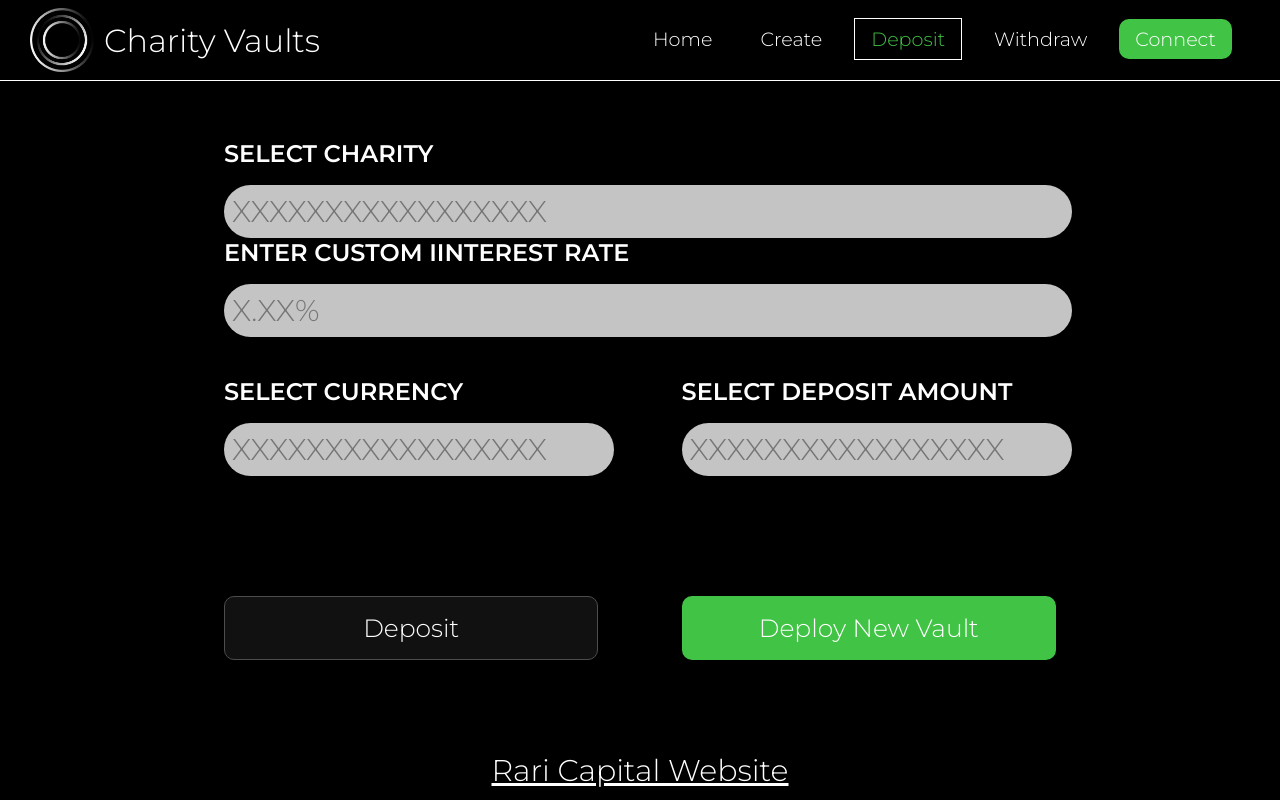
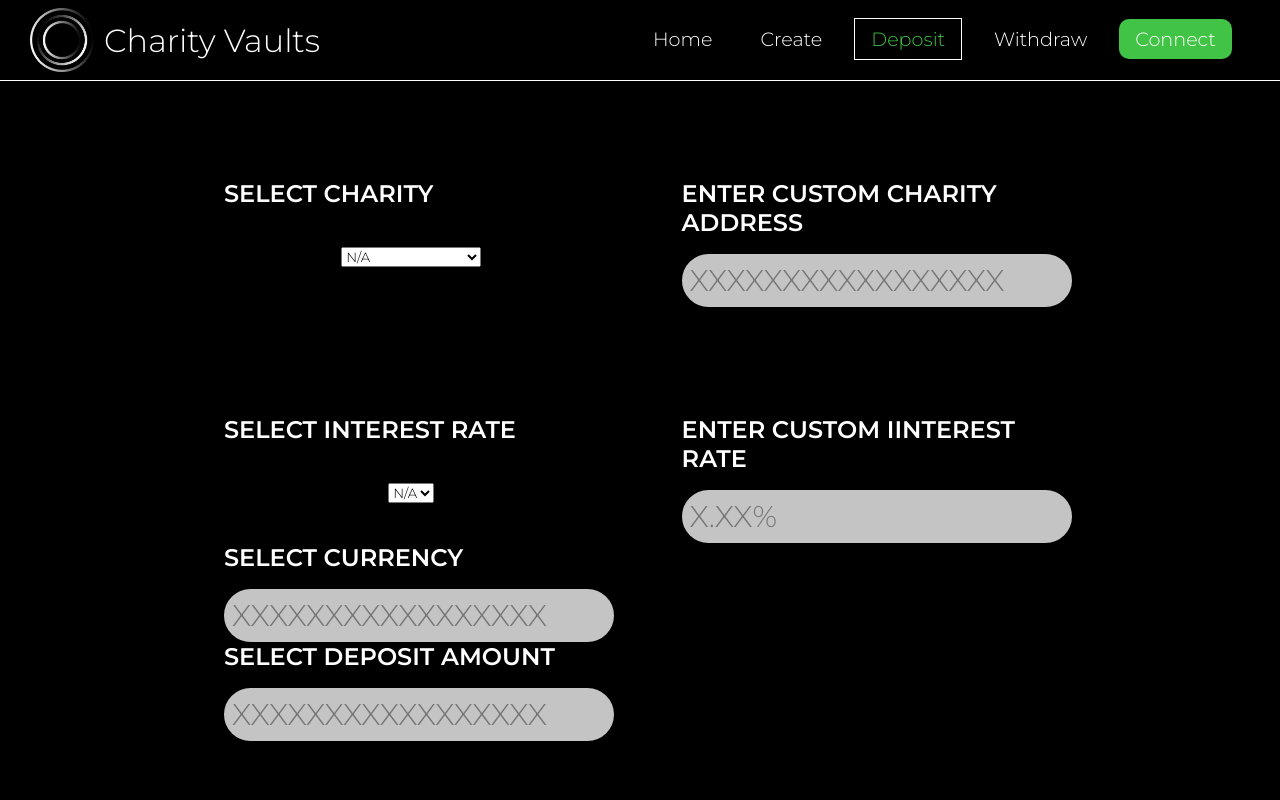
Before and after one commit to Rari-Capital/charity-vaults-ui, a React (Create React App) app: page /deposit in a window 1280 px wide. Shown: the top 800 px of the page. Built offline with nearby package versions, Linux system fonts and the light colour scheme.

Commit message:
added all major deposit components

```diff
--- /dev/null
+++ b/src/components/Pages/Deposit.css
@@ -0,0 +1,9 @@
+.centered-input-container {
+	width: 50%;
+	margin: auto;
+	padding: 10px;
+    margin-top: 5vh;
+    display: flex;
+    flex-direction: row;
+	justify-content: space-between;
+}
--- a/src/components/Pages/Deposit.js
+++ b/src/components/Pages/Deposit.js
@@ -1,39 +1,9 @@
-// import React from 'react'
-// import Page from "../Page/Page"
 import React, { useState } from 'react'
 import Page from "../Page/Page"
 import Button from "../Button/Button"
 import Input from "../Input/Input"
 import Modal from "../Modal/Modal"
 import InputHeader from "../Input/InputHeader"
-//import "./Create.css"
-
-// const Deposit = () => {
-//     const [charityAddress, setCharityAddress] = useState(null);
-//     const [giftRate, setGiftRate] = useState(null);
-//     const [charityName, setCharityName] = useState(null);
-
-//     const [showReferralModal, setShowReferralModal] = useState(false);
-//     const [referralLink, setReferralLink] = useState(null)
-
-//     const generateReferralLink = () => {
-//         var getUrl = window.location;
-//         var baseUrl = getUrl .protocol + "//" + getUrl.host + "/";
-
-//         let referralLink;
-//         if (!charityAddress) {
-//             referralLink = "Must provide a charity wallet address.";
-//         } else if (!giftRate) {
-//             referralLink = "Must provide a gift rate.";
-//         } else if (!charityName) {
-//             referralLink = "Must provide a charity name.";
-//         } else {
-//             referralLink = `${baseUrl}deposit?address=${charityAddress}&rate=${giftRate}&name=${charityName}`;
-//         }
-
-//         setReferralLink(referralLink);
-//         setShowReferralModal(true);
-// 	}
 
 	const Deposit = () => {
 		const [charityAddress, setCharityAddress] = useState(null);
@@ -47,6 +17,8 @@ import InputHeader from "../Input/InputHeader"
 		const doDeposit = () => {
 			var getUrl = window.location;
 			var baseUrl = getUrl .protocol + "//" + getUrl.host + "/";
+			var select = document.getElementById("selectInterest");
+			console.log(select);
 
 			let referralLink;
 			if (!charityAddress) {
@@ -68,21 +40,53 @@ import InputHeader from "../Input/InputHeader"
     return (
         <Page>
             <div className="create-container">
+
+				<div className="double-input-container">
+					<div class="small-input-combo-container">
+					<InputHeader value="SELECT CHARITY" />
+						<select id="selectInterest">
+							<option value="-1">N/A</option>
+							<option value="1%">Red Cross</option>
+							<option value="2%">Gates Foundation</option>
+							<option value="3%">PETA</option>
+						</select>
+					</div>
+					<div className="small-input-combo-container">
+						<InputHeader value="ENTER CUSTOM CHARITY ADDRESS" />
 						<div className="small-input-container">
-					<div>
-						<InputHeader value="SELECT CHARITY" />
 							<Input value={charityAddress}
 							onChange={(event) => {setCharityAddress(event.target.value)}}
 							type="text" placeholder="XXXXXXXXXXXXXXXXX" />
 						</div>
-					<div>
+					</div>
+				</div>
+
+				<br></br>
+
+				<div className="double-input-container">
+					<div class="small-input-combo-container">
+					<InputHeader value="SELECT INTEREST RATE" />
+						<select id="selectInterest">
+							<option value="-1">N/A</option>
+							<option value="1%">1%</option>
+							<option value="2%">2%</option>
+							<option value="3%">3%</option>
+							<option value="4%">4%</option>
+							<option value="5%">5%</option>
+						</select>
+					</div>
+					<div className="small-input-combo-container">
 						<InputHeader value="ENTER CUSTOM IINTEREST RATE" />
+						<div className="small-input-container">
 							<Input value={customInterestRate}
 							onChange={(event) => {setCustomInterestRate(event.target.value)}}
 							type="text" placeholder="X.XX%"/>
 						</div>
 					</div>
-				<div className="double-input-container">
+				</div>
+
+
+				<div className="centered-input-container">
 					<div className="small-input-combo-container">
 						<InputHeader value="SELECT CURRENCY" />
 						<div className="small-input-container">
@@ -100,6 +104,7 @@ import InputHeader from "../Input/InputHeader"
 						</div>
 					</div>
 				</div>
+
                 <div className="create-buttons-container">
                     <Button isDark={true} onClick={doDeposit}>Deposit</Button>
                     <Button>Deploy New Vault</Button>
```
Lines whose indentation alone changed are shown as unchanged.
